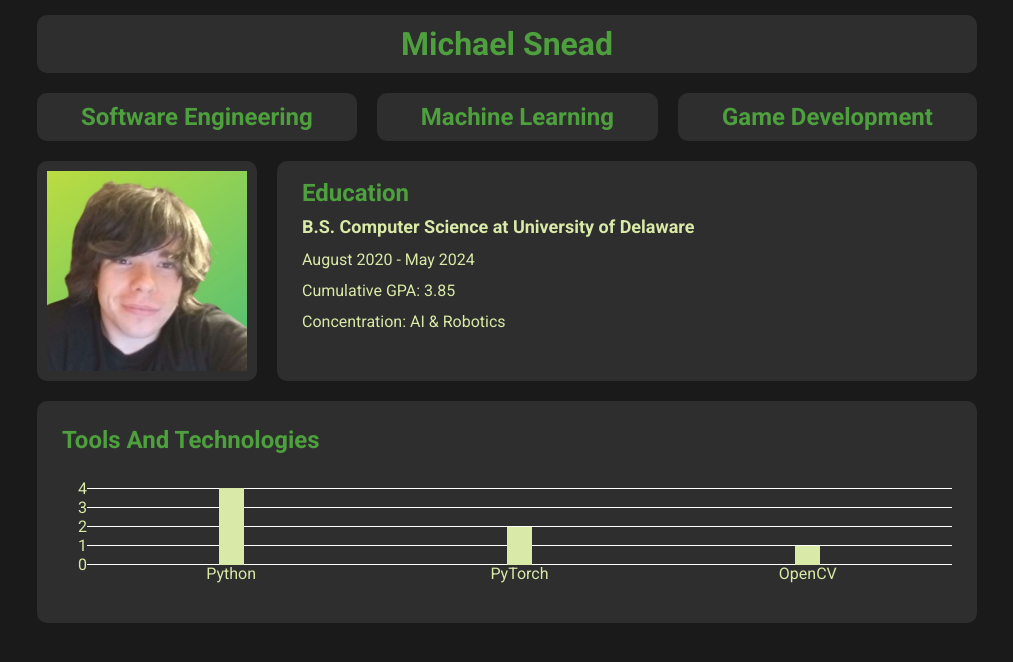
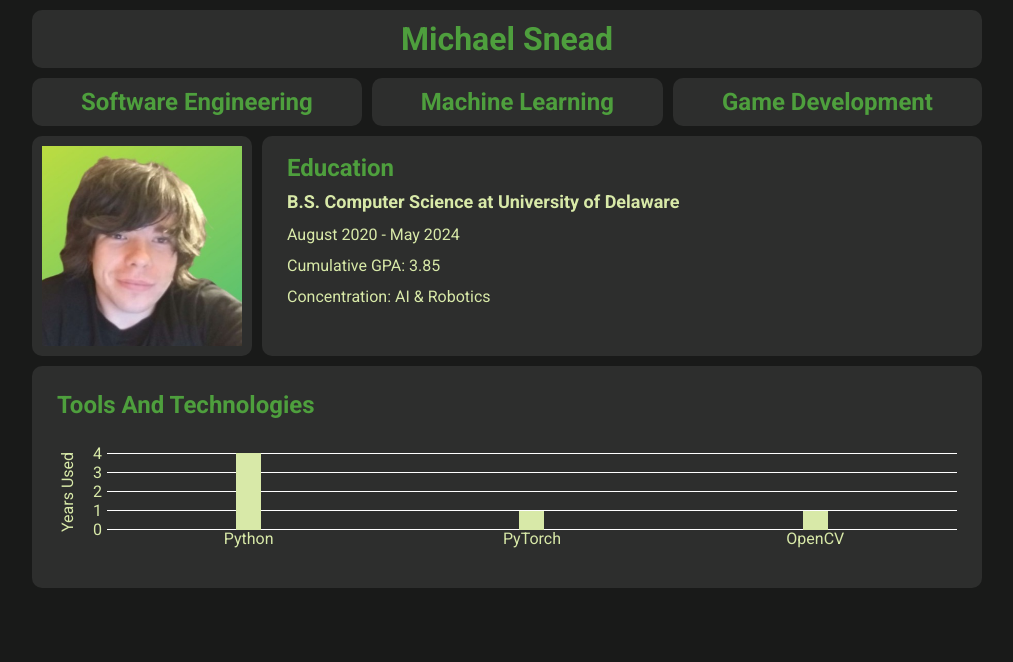
Before and after one commit to ydnamjs/personal-website, a React (Create React App) app: page / in a window 1280 px wide. Shown: the top 662 px of the page, without its empty margins (133-1146 px from the left). Built offline with nearby package versions, Linux system fonts and the light colour scheme.

Commit message:
Added y axis label

```diff
--- a/src/pages/about-me/AboutMe.css
+++ b/src/pages/about-me/AboutMe.css
@@ -19,7 +19,7 @@
 }
 
 .about-me-section {
-	margin: 10px;
+	margin: 5px;
 	padding: 10px;
 	border-radius: 10px;
 	background-color: #2d2e2d;
--- a/src/pages/about-me/pieces/tools-and-technologies/ToolsAndTechnologies.css
+++ b/src/pages/about-me/pieces/tools-and-technologies/ToolsAndTechnologies.css
@@ -1,7 +1,4 @@
-.tools-and-technology-section--dark {
-	grid-area: experience;
-	margin: 10px;
+.tools-and-technology-section {
+	text-align: left;
 	padding: 25px;
-	border-radius: 10px;
-	background-color: #2d2e2d;
 }
--- a/src/pages/about-me/pieces/tools-and-technologies/ToolsAndTechnologies.tsx
+++ b/src/pages/about-me/pieces/tools-and-technologies/ToolsAndTechnologies.tsx
@@ -2,10 +2,11 @@ import React from "react";
 import "./ToolsAndTechnologies.css";
 import {ToolsAndTechnologiesGraphSelector} from "./ToolsAndTechnologiesGraphSelector";
 import {ToolsAndTechnologiesGraph} from "./ToolsAndTechnologiesGraph";
+import "../../AboutMe.css";
 
 export function ToolsAndTechnologies() {
 	return (
-		<div className="tools-and-technology-section--dark">
+		<div className="about-me-section tools-and-technology-section">
 			<h2>Tools And Technologies</h2>
 			<ToolsAndTechnologiesGraphSelector></ToolsAndTechnologiesGraphSelector>
 			<ToolsAndTechnologiesGraph></ToolsAndTechnologiesGraph>
--- a/src/pages/about-me/pieces/tools-and-technologies/ToolsAndTechnologiesGraph.css
+++ b/src/pages/about-me/pieces/tools-and-technologies/ToolsAndTechnologiesGraph.css
@@ -9,6 +9,13 @@
 	position: relative;
 }
 
+.y-axis-label {
+	text-align: center;
+	writing-mode: vertical-lr;
+	transform: rotate(180deg);
+	min-width: 20px;
+}
+
 .y-axis {
 	min-width: 25px;
 	display: flex;
@@ -17,8 +24,9 @@
 }
 
 .y-axis-item {
-	flex-grow: 1;
 	text-align: right;
+	margin-top: auto;
+	margin-bottom: auto;
 }
 
 .graph-lines {
@@ -26,6 +34,7 @@
 	display: flex;
 	flex-direction: column;
 	position: relative;
+	margin-left: 5px;
 }
 
 .graph-line {
@@ -37,7 +46,7 @@
 
 .x-axis {
 	margin: 15px;
-	margin-left: 25px;
+	margin-left: 50px;
 	margin-top: -10px;
 	margin-right: 0px;
 	display: flex;
--- a/src/pages/about-me/pieces/tools-and-technologies/ToolsAndTechnologiesGraph.tsx
+++ b/src/pages/about-me/pieces/tools-and-technologies/ToolsAndTechnologiesGraph.tsx
@@ -2,7 +2,7 @@ import React from "react";
 import "./ToolsAndTechnologiesGraph.css";
 
 const MACHINE_LEARNING_ITEMS = ["Python", "PyTorch", "OpenCV"];
-const MACHINE_LEARNING_EXPERIENCE = [4, 2, 1];
+const MACHINE_LEARNING_EXPERIENCE = [4, 1, 1];
 const MACHINE_LEARNING_Y_INTERVAL = 1;
 const MACHINE_LEARNING_Y_LEVELS = 5;
 
@@ -18,6 +18,7 @@ export function ToolsAndTechnologiesGraph() {
 	return (
 		<div className="tools-and-technologies-graph--dark">
 			<div className="graph-h-box">
+				<div className="y-axis-label">Years Used</div>
 				<div className="y-axis">{yLabels}</div>
 				<div className="graph-lines">
 					{graphLines}
```
